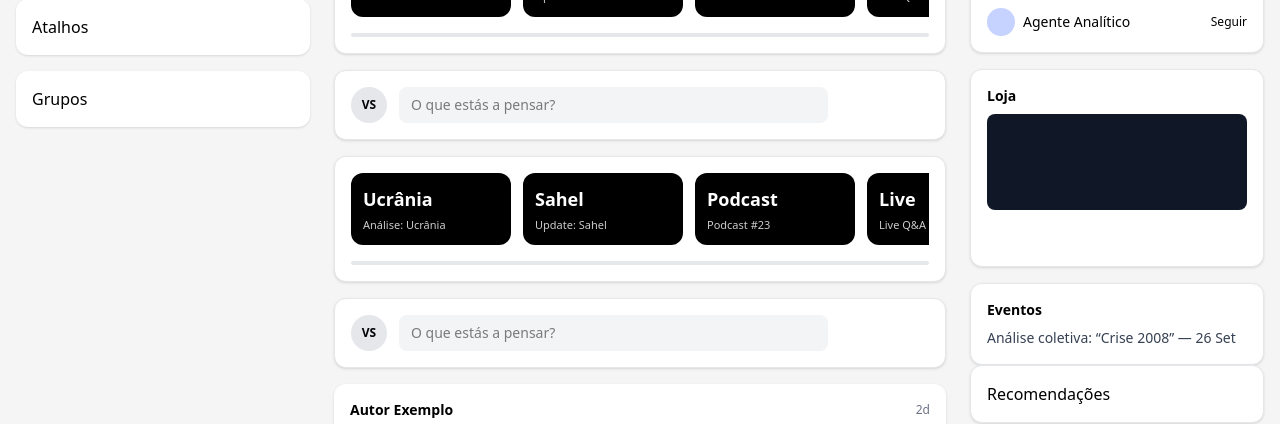
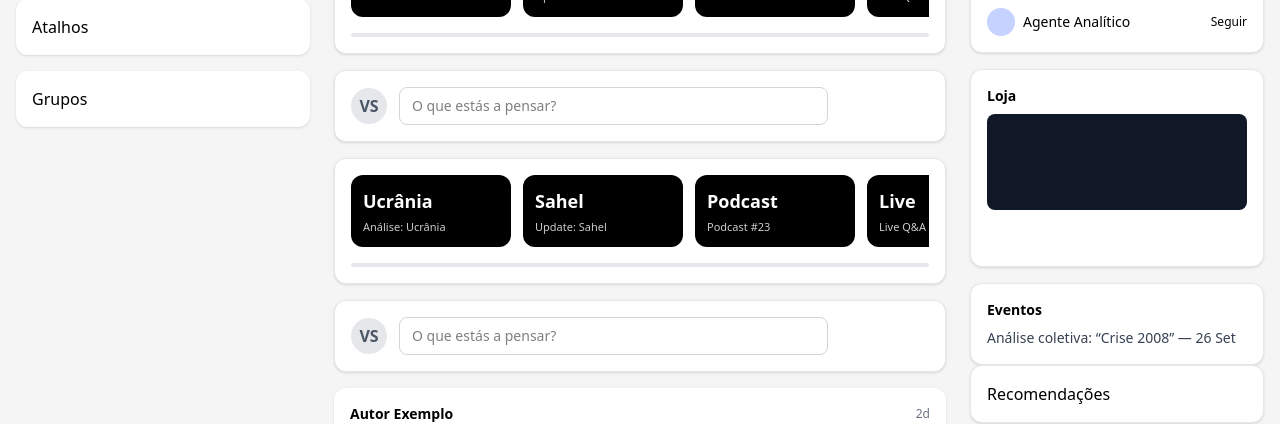
Before and after one commit to ricardodelnery/GUERRAEPAZ-REDESOCIAL, a Next.js app: page / in a window 1280 px wide. Shown: the part 199-623 px from the top of the page. Built offline with nearby package versions, Linux system fonts and the light colour scheme.

Commit message:
fix(ui): Composer válido (input + botão Publicar)

```diff
--- a/app/components/Composer.tsx
+++ b/app/components/Composer.tsx
@@ -1,17 +1,14 @@
 export default function Composer() {
   return (
-    <div className="bg-white p-4 rounded-xl shadow-sm border border-gray-200">
-      <div className="flex items-center gap-3">
-        <div className="h-9 w-9 rounded-full bg-gray-200 flex items-center justify-center text-xs font-semibold">VS</div>
-        <input
-          className="flex-1 bg-gray-100 rounded-lg px-3 py-2 text-sm outline-none"
-          placeholder="O que estás a pensar?"
-          disabled
-        />
-        <button className="bg-brand-red text-white text-sm font-semibold px-4 py-2 rounded-lg">
-          Publicar
-        </button>
-      </div>
+    <div className="bg-white p-4 rounded-xl shadow-sm border border-gray-200 flex items-center gap-3">
+      <div className="h-9 w-9 rounded-full bg-gray-200 flex items-center justify-center font-semibold text-gray-600">VS</div>
+      <input
+        className="flex-1 border border-gray-300 rounded-lg px-3 py-2 text-sm focus:outline-none focus:ring-2 focus:ring-brand-red/40"
+        type="text"
+        placeholder="O que estás a pensar?"
+        aria-label="O que estás a pensar?"
+      />
+      <button className="bg-brand-red text-white text-sm font-semibold px-4 py-2 rounded-lg">Publicar</button>
     </div>
   );
 }
```
